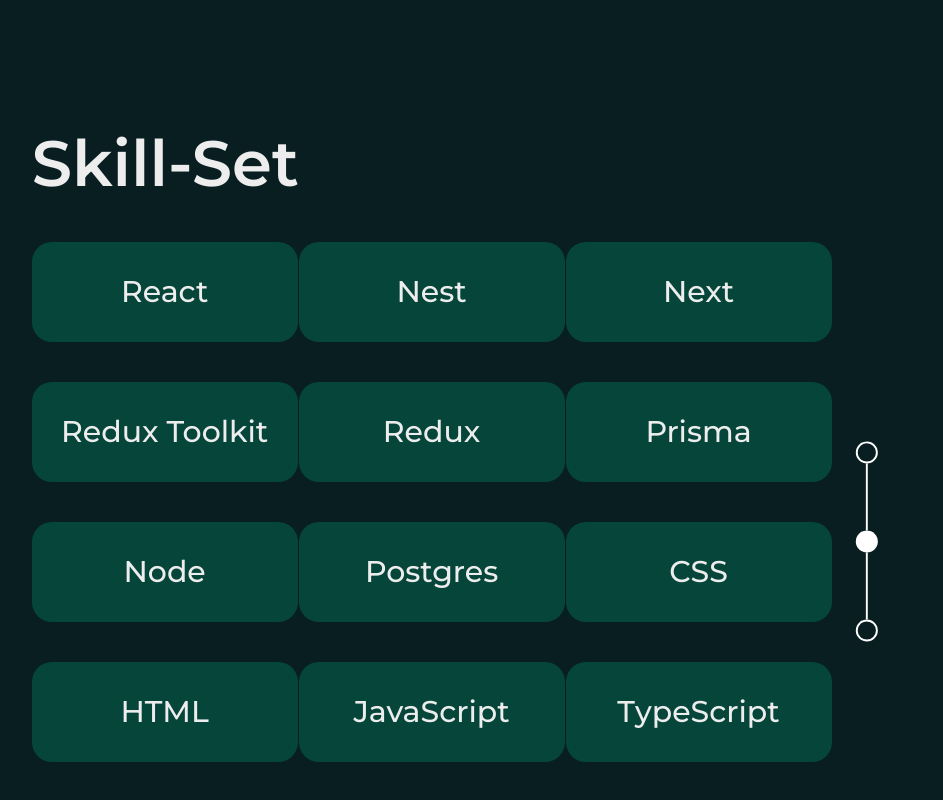
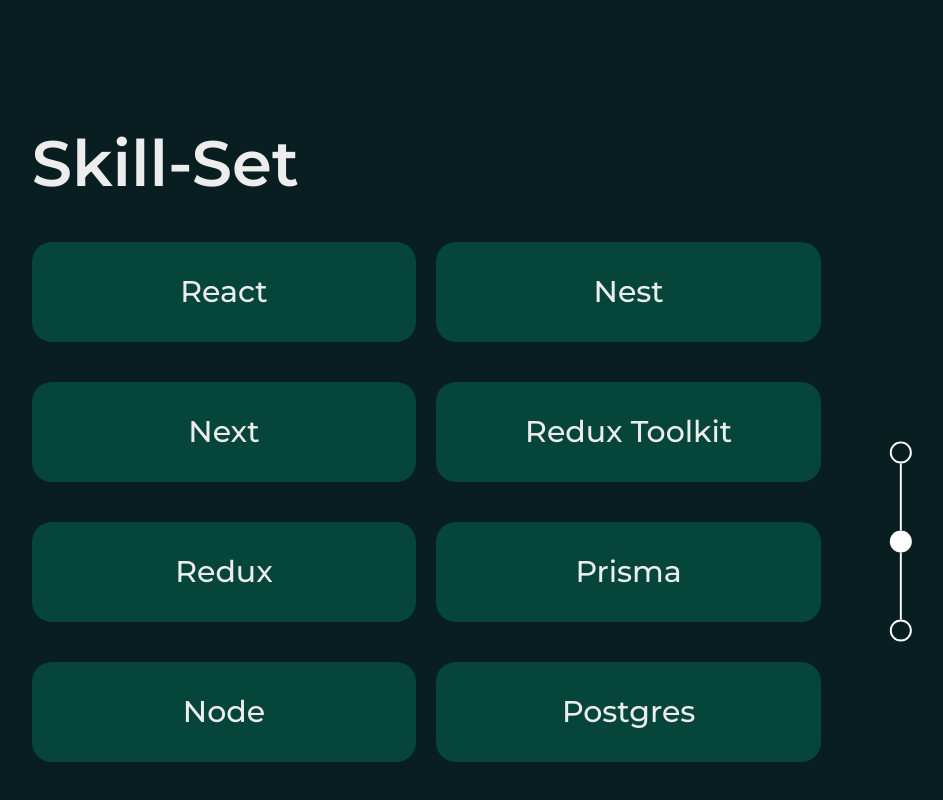
Before and after one commit to Tender6795/portfolio_next, a Next.js app: page / in a window 1280 px wide. Shown: the part 740-1540 px from the top of the page, without its empty margins (155-1098 px from the left). Built offline with nearby package versions, Linux system fonts and the light colour scheme.

Commit message:
Adaptive in progress

```diff
--- a/src/app/ui/Skill.tsx
+++ b/src/app/ui/Skill.tsx
@@ -2,7 +2,7 @@
 
 export const Skill = ({ skillName }: { skillName: string }) => {
   return (
-    <div className="w-[266px] h-[100px] rounded-[20px] bg-[#03A4734D] font-montserrat text-[30px] font-medium leading-[36.5px] text-center flex items-center justify-center">
+    <div className="min-w-[266px] flex-grow h-[100px] rounded-[20px] bg-[#03A4734D] font-montserrat text-[30px] font-medium leading-[36.5px] text-center flex items-center justify-center">
       {skillName}
     </div>
   );
--- a/src/app/сomponents/Skills.tsx
+++ b/src/app/сomponents/Skills.tsx
@@ -1,8 +1,8 @@
 "use client";
 import React from "react";
-import Image from "next/image";
 import { Skill } from "../ui/Skill";
 import { motion } from "framer-motion";
+import Image from "next/image";
 
 export const Skills = () => {
   const skills = [
@@ -23,19 +23,19 @@
 
   return (
     <div className="w-full flex justify-end items-center mt-[130px]">
-      <div className="w-full flex justify-between">
-        <div className="w-[926px] flex flex-col items-start">
+      <div className="w-full flex justify-between items-start">
+        <div className="flex flex-col items-start w-full md:w-[calc(100%-304px)]">
           <h1 className="font-semibold text-[64px] leading-[78px] mb-[40px]">
             Skill-Set
           </h1>
-          <div className="flex flex-wrap gap-x-[20px] gap-y-[40px]">
+          <div className="flex flex-wrap gap-x-[20px] gap-y-[40px] w-full">
             {skills.map((skill, index) => (
               <motion.div
                 key={index}
-                className="w-[30%]"
                 initial={{ opacity: 0, y: 20 }}
                 animate={{ opacity: 1, y: 0 }}
                 transition={{ duration: 0.5, delay: index * 0.1 }}
+                className="flex-grow"
               >
                 <Skill skillName={skill} />
               </motion.div>
@@ -48,7 +48,7 @@
             alt="Paginator"
             width={23}
             height={209}
-            className="absolute top-[317px]"
+            className="absolute top-[317px] right-[213px]"
           />
         </div>
       </div>
```
